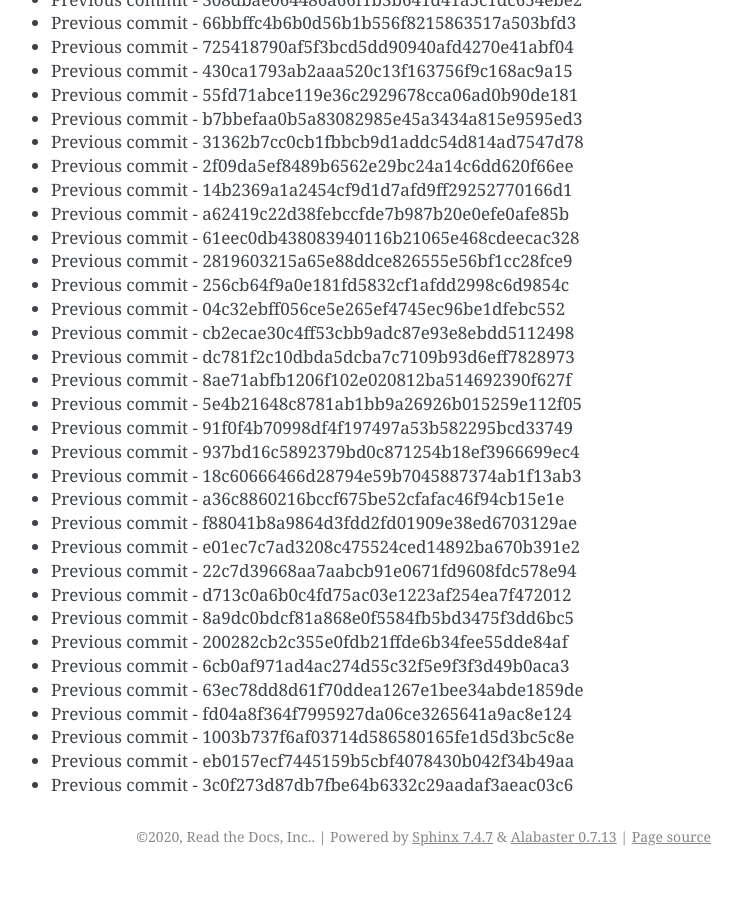
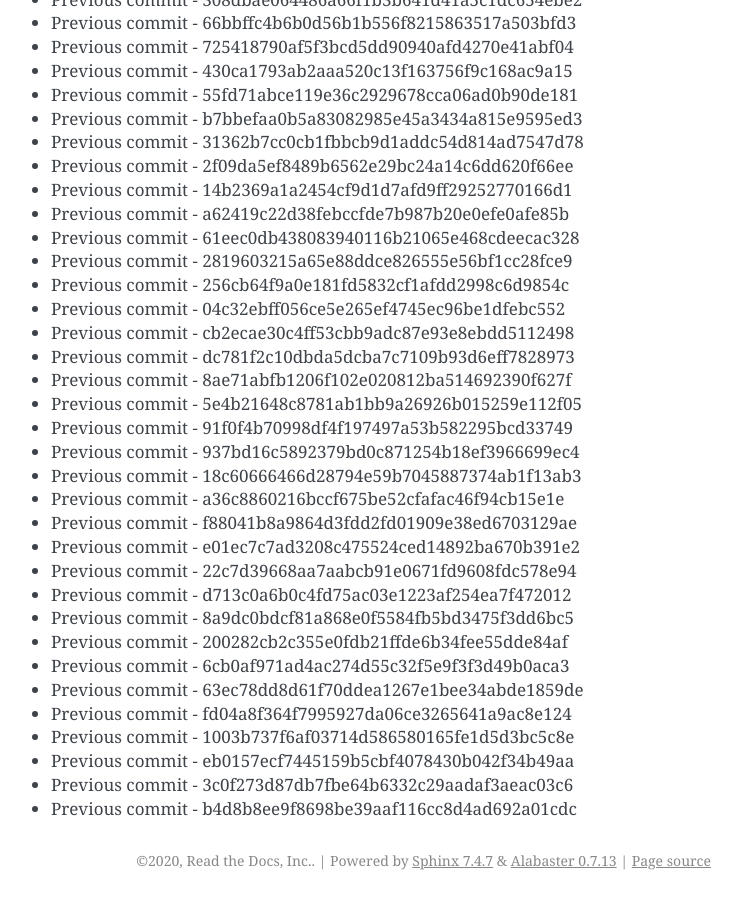
Before and after one commit to readthedocs/rtd-git-stresstest, a Sphinx documentation site: the page built from docs/updates.rst, in a window 1280 px wide and 900 px high, scrolled down 100341 px. Shown: the whole window, without its empty margins (399-1141 px from the left). Built offline with Sphinx 7.4.7, drawn with Linux system fonts in a browser that asks for light colours; before the commit the page ends 101217 px from its top, so only the background shows below that.

Commit message:
Generating commit from previous: b4d8b8ee9f8698be39aaf116cc8d4ad692a01cdc

```diff
--- a/docs/updates.rst
+++ b/docs/updates.rst
@@ -4248,3 +4248,4 @@ It can be tested for any performance characteristics.
 * Previous commit - 1003b737f6af03714d586580165fe1d5d3bc5c8e
 * Previous commit - eb0157ecf7445159b5cbf4078430b042f34b49aa
 * Previous commit - 3c0f273d87db7fbe64b6332c29aadaf3aeac03c6
+* Previous commit - b4d8b8ee9f8698be39aaf116cc8d4ad692a01cdc
```
